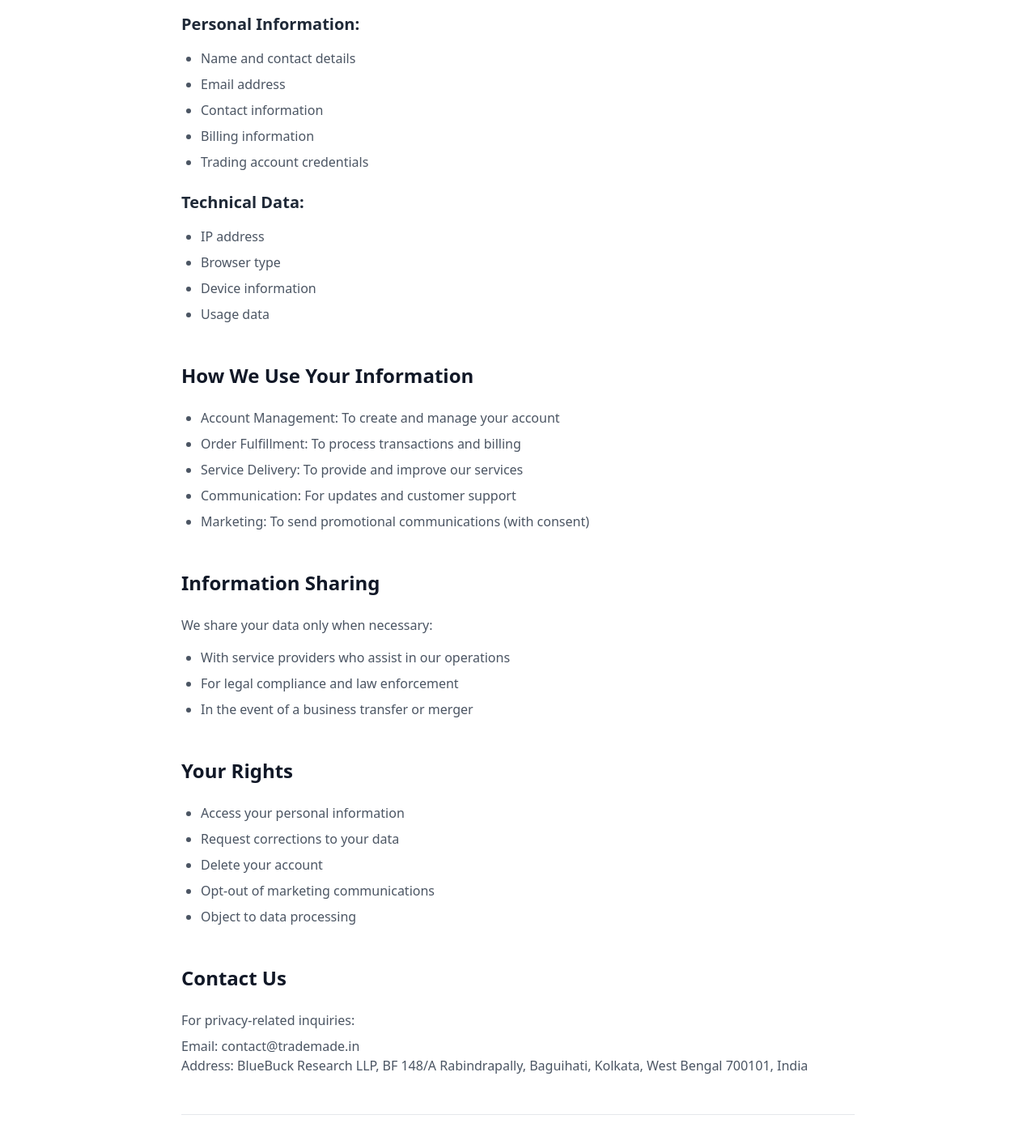
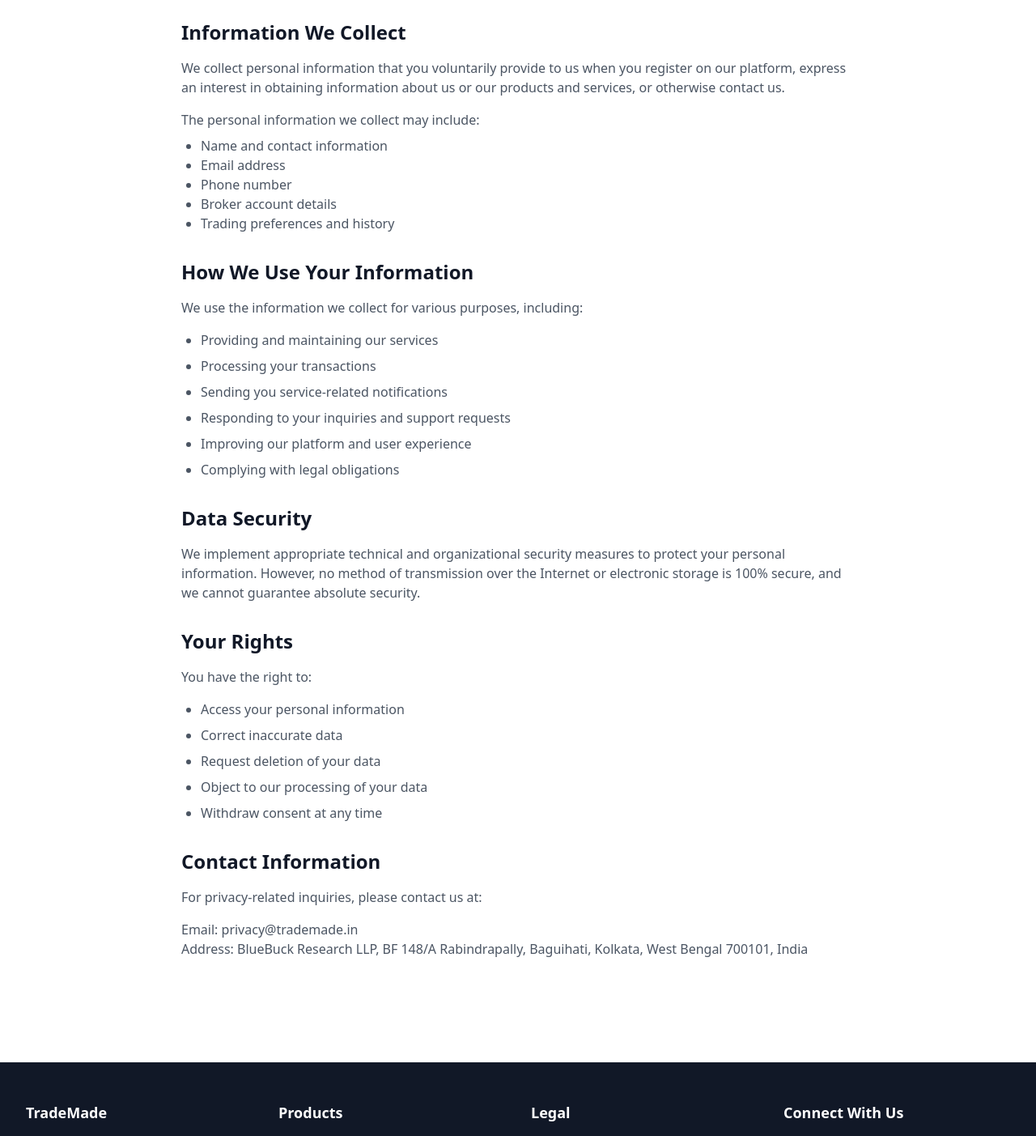
Before and after one commit to bluebuckres/trademade-web-new, a React (Vite) app: page /privacy in a window 1280 px wide. Shown: the part 360-1763 px from the top of the page at 81% size. Built offline with nearby package versions, Linux system fonts and the light colour scheme.

Commit message:
Updated feature XYZ

```diff
--- a/src/components/PrivacyPolicy.tsx
+++ b/src/components/PrivacyPolicy.tsx
@@ -1,8 +1,13 @@
+import React from 'react';
 import { motion } from 'framer-motion';
+import { Navbar } from './Navbar';
+import { Footer } from './Footer';
 
 export const PrivacyPolicy = () => {
   return (
-    <div className="bg-white py-16 sm:py-24">
+    <div className="flex flex-col min-h-screen">
+      <Navbar />
+      <div className="flex-grow bg-white py-16 sm:py-24">
         <div className="mx-auto max-w-4xl px-4 sm:px-6 lg:px-8">
           <motion.div
             initial={{ opacity: 0, y: 20 }}
@@ -20,78 +25,69 @@ export const PrivacyPolicy = () => {
               Thank you for choosing to be part of our community at BlueBuck Research LLP ("Company," "we," "us," or "our"). We are committed to protecting your personal information and your right to privacy.
             </div>
 
-          <section className="mb-12">
-            <h2 className="text-2xl font-semibold text-gray-900 mb-6">Information We Collect</h2>
-            <div className="mb-6">
-              <h3 className="text-xl font-semibold text-gray-800 mb-4">Personal Information:</h3>
-              <ul className="list-disc pl-6 space-y-2 text-gray-600">
-                <li>Name and contact details</li>
+            <section className="mb-8">
+              <h2 className="text-2xl font-semibold text-gray-900 mb-4">Information We Collect</h2>
+              <p className="text-gray-600">
+                We collect personal information that you voluntarily provide to us when you register on our platform, express an interest in obtaining information about us or our products and services, or otherwise contact us.
+              </p>
+              <div className="mt-4 space-y-2 text-gray-600">
+                <p>The personal information we collect may include:</p>
+                <ul className="list-disc pl-6">
+                  <li>Name and contact information</li>
                   <li>Email address</li>
-                <li>Contact information</li>
-                <li>Billing information</li>
-                <li>Trading account credentials</li>
-              </ul>
-            </div>
-
-            <div>
-              <h3 className="text-xl font-semibold text-gray-800 mb-4">Technical Data:</h3>
-              <ul className="list-disc pl-6 space-y-2 text-gray-600">
-                <li>IP address</li>
-                <li>Browser type</li>
-                <li>Device information</li>
-                <li>Usage data</li>
+                  <li>Phone number</li>
+                  <li>Broker account details</li>
+                  <li>Trading preferences and history</li>
                 </ul>
               </div>
             </section>
 
-          <section className="mb-12">
-            <h2 className="text-2xl font-semibold text-gray-900 mb-6">How We Use Your Information</h2>
-            <ul className="list-disc pl-6 space-y-2 text-gray-600">
-              <li>Account Management: To create and manage your account</li>
-              <li>Order Fulfillment: To process transactions and billing</li>
-              <li>Service Delivery: To provide and improve our services</li>
-              <li>Communication: For updates and customer support</li>
-              <li>Marketing: To send promotional communications (with consent)</li>
+            <section className="mb-8">
+              <h2 className="text-2xl font-semibold text-gray-900 mb-4">How We Use Your Information</h2>
+              <p className="text-gray-600 mb-4">
+                We use the information we collect for various purposes, including:
+              </p>
+              <ul className="list-disc pl-6 text-gray-600 space-y-2">
+                <li>Providing and maintaining our services</li>
+                <li>Processing your transactions</li>
+                <li>Sending you service-related notifications</li>
+                <li>Responding to your inquiries and support requests</li>
+                <li>Improving our platform and user experience</li>
+                <li>Complying with legal obligations</li>
               </ul>
             </section>
 
-          <section className="mb-12">
-            <h2 className="text-2xl font-semibold text-gray-900 mb-6">Information Sharing</h2>
-            <p className="text-gray-600 mb-4">We share your data only when necessary:</p>
-            <ul className="list-disc pl-6 space-y-2 text-gray-600">
-              <li>With service providers who assist in our operations</li>
-              <li>For legal compliance and law enforcement</li>
-              <li>In the event of a business transfer or merger</li>
+            <section className="mb-8">
+              <h2 className="text-2xl font-semibold text-gray-900 mb-4">Data Security</h2>
+              <p className="text-gray-600">
+                We implement appropriate technical and organizational security measures to protect your personal information. However, no method of transmission over the Internet or electronic storage is 100% secure, and we cannot guarantee absolute security.
+              </p>
+            </section>
+
+            <section className="mb-8">
+              <h2 className="text-2xl font-semibold text-gray-900 mb-4">Your Rights</h2>
+              <p className="text-gray-600 mb-4">You have the right to:</p>
+              <ul className="list-disc pl-6 text-gray-600 space-y-2">
+                <li>Access your personal information</li>
+                <li>Correct inaccurate data</li>
+                <li>Request deletion of your data</li>
+                <li>Object to our processing of your data</li>
+                <li>Withdraw consent at any time</li>
               </ul>
             </section>
 
-          <section className="mb-12">
-            <h2 className="text-2xl font-semibold text-gray-900 mb-6">Your Rights</h2>
-            <ul className="list-disc pl-6 space-y-2 text-gray-600">
-              <li>Access your personal information</li>
-              <li>Request corrections to your data</li>
-              <li>Delete your account</li>
-              <li>Opt-out of marketing communications</li>
-              <li>Object to data processing</li>
-            </ul>
-          </section>
-
-          <section className="mb-12">
-            <h2 className="text-2xl font-semibold text-gray-900 mb-6">Contact Us</h2>
+            <section className="mb-8">
+              <h2 className="text-2xl font-semibold text-gray-900 mb-4">Contact Information</h2>
+              <p className="text-gray-600 mb-4">For privacy-related inquiries, please contact us at:</p>
               <div className="text-gray-600">
-              <p>For privacy-related inquiries:</p>
-              <p className="mt-2">Email: contact@trademade.in</p>
+                <p>Email: privacy@trademade.in</p>
                 <p>Address: BlueBuck Research LLP, BF 148/A Rabindrapally, Baguihati, Kolkata, West Bengal 700101, India</p>
               </div>
-          </section>
-
-          <section className="mt-12 pt-8 border-t border-gray-200">
-            <p className="text-gray-600 italic">
-              By using TradeMade's services, you agree to the collection and use of information in accordance with this Privacy Policy.
-            </p>
             </section>
           </motion.div>
         </div>
       </div>
+      <Footer />
+    </div>
   );
 };
--- a/src/components/RefundPolicy.tsx
+++ b/src/components/RefundPolicy.tsx
@@ -1,8 +1,13 @@
+import React from 'react';
 import { motion } from 'framer-motion';
+import { Navbar } from './Navbar';
+import { Footer } from './Footer';
 
 export const RefundPolicy = () => {
   return (
-    <div className="bg-white py-16 sm:py-24">
+    <div className="flex flex-col min-h-screen">
+      <Navbar />
+      <div className="flex-grow bg-white py-16 sm:py-24">
         <div className="mx-auto max-w-4xl px-4 sm:px-6 lg:px-8">
           <motion.div
             initial={{ opacity: 0, y: 20 }}
@@ -80,5 +85,7 @@ export const RefundPolicy = () => {
           </motion.div>
         </div>
       </div>
+      <Footer />
+    </div>
   );
 };
--- a/src/components/Technology.tsx
+++ /dev/null
@@ -1,38 +0,0 @@
-import { Cpu, Network, Lock } from 'lucide-react';
-
-const stats = [
-  { label: 'Execution Speed', value: '<1ms', icon: Cpu },
-  { label: 'Uptime', value: '99.99%', icon: Network },
-  { label: 'Security Rating', value: 'A+', icon: Lock }
-];
-
-export function Technology() {
-  return (
-    <section id="technology" className="py-24">
-      <div className="max-w-7xl mx-auto px-6 lg:px-8">
-        <div className="text-center mb-16">
-          <h2 className="text-3xl font-bold tracking-tight sm:text-4xl">
-            Built on cutting-edge technology
-          </h2>
-          <p className="mt-4 text-lg text-gray-600">
-            Enterprise-grade infrastructure designed for reliability
-          </p>
-        </div>
-
-        <div className="grid grid-cols-1 gap-8 sm:grid-cols-3">
-          {stats.map((stat) => (
-            <div key={stat.label} className="relative p-8 bg-blue-600 rounded-2xl text-white">
-              <div className="flex items-center justify-center mb-4">
-                <stat.icon className="h-8 w-8" />
-              </div>
-              <div className="text-center">
-                <p className="text-4xl font-bold mb-2">{stat.value}</p>
-                <p className="text-blue-100">{stat.label}</p>
-              </div>
-            </div>
-          ))}
-        </div>
-      </div>
-    </section>
-  );
-}
--- a/src/components/Terms.tsx
+++ b/src/components/Terms.tsx
@@ -1,8 +1,13 @@
+import React from 'react';
 import { motion } from 'framer-motion';
+import { Navbar } from './Navbar';
+import { Footer } from './Footer';
 
 export const Terms = () => {
   return (
-    <div className="bg-white py-16 sm:py-24">
+    <div className="flex flex-col min-h-screen">
+      <Navbar />
+      <div className="flex-grow bg-white py-16 sm:py-24">
         <div className="mx-auto max-w-4xl px-4 sm:px-6 lg:px-8">
           <motion.div
             initial={{ opacity: 0, y: 20 }}
@@ -143,5 +148,7 @@ export const Terms = () => {
           </motion.div>
         </div>
       </div>
+      <Footer />
+    </div>
   );
 };
--- a/src/components/Testimonials.tsx
+++ /dev/null
@@ -1,50 +0,0 @@
-const testimonials = [
-  {
-    quote: "TradeMade has revolutionized our trading operations. The unified execution platform has significantly reduced our operational overhead.",
-    author: "Sarah Chen",
-    role: "Head of Trading",
-    company: "Quantum Capital"
-  },
-  {
-    quote: "The microsecond latency and reliable infrastructure have given us a competitive edge in the market.",
-    author: "Michael Rodriguez",
-    role: "CTO",
-    company: "Alpha Trading Systems"
-  },
-  {
-    quote: "Outstanding platform with enterprise-grade security. It's exactly what we needed for our institutional clients.",
-    author: "David Park",
-    role: "Managing Director",
-    company: "Summit Securities"
-  }
-];
-
-export function Testimonials() {
-  return (
-    <section id="testimonials" className="py-24">
-      <div className="max-w-7xl mx-auto px-6 lg:px-8">
-        <div className="text-center mb-16">
-          <h2 className="text-3xl font-bold tracking-tight sm:text-4xl">
-            Trusted by leading firms
-          </h2>
-          <p className="mt-4 text-lg text-gray-600">
-            See what our clients say about TradeMade
-          </p>
-        </div>
-
-        <div className="grid grid-cols-1 gap-8 sm:grid-cols-3">
-          {testimonials.map((testimonial) => (
-            <div key={testimonial.author} className="relative p-6 bg-white rounded-2xl shadow-sm">
-              <blockquote className="text-gray-600 mb-4">"{testimonial.quote}"</blockquote>
-              <div className="mt-4">
-                <p className="font-semibold">{testimonial.author}</p>
-                <p className="text-sm text-gray-500">{testimonial.role}</p>
-                <p className="text-sm text-blue-600">{testimonial.company}</p>
-              </div>
-            </div>
-          ))}
-        </div>
-      </div>
-    </section>
-  );
-}
--- a/src/pages/Home.tsx
+++ b/src/pages/Home.tsx
@@ -2,8 +2,6 @@ import React from 'react';
 import { Hero } from '../components/Hero';
 import { Features } from '../components/Features';
 import { Benefits } from '../components/Benefits';
-import { Technology } from '../components/Technology';
-import { Testimonials } from '../components/Testimonials';
 import { Navbar } from '../components/Navbar';
 import { Footer } from '../components/Footer';
 
@@ -15,8 +13,6 @@ export const Home = () => {
         <Hero />
         <Features />
         <Benefits />
-        <Technology />
-        <Testimonials />
       </main>
       <Footer />
     </div>
--- a/src/routes/index.tsx
+++ b/src/routes/index.tsx
@@ -48,7 +48,7 @@ const router = createBrowserRouter([
     errorElement: <ErrorBoundary />
   },
   {
-    path: '/refund',
+    path: '/refund-policy',
     element: <RefundPolicy />,
     errorElement: <ErrorBoundary />
   },
```
Lines whose indentation alone changed are shown as unchanged.
